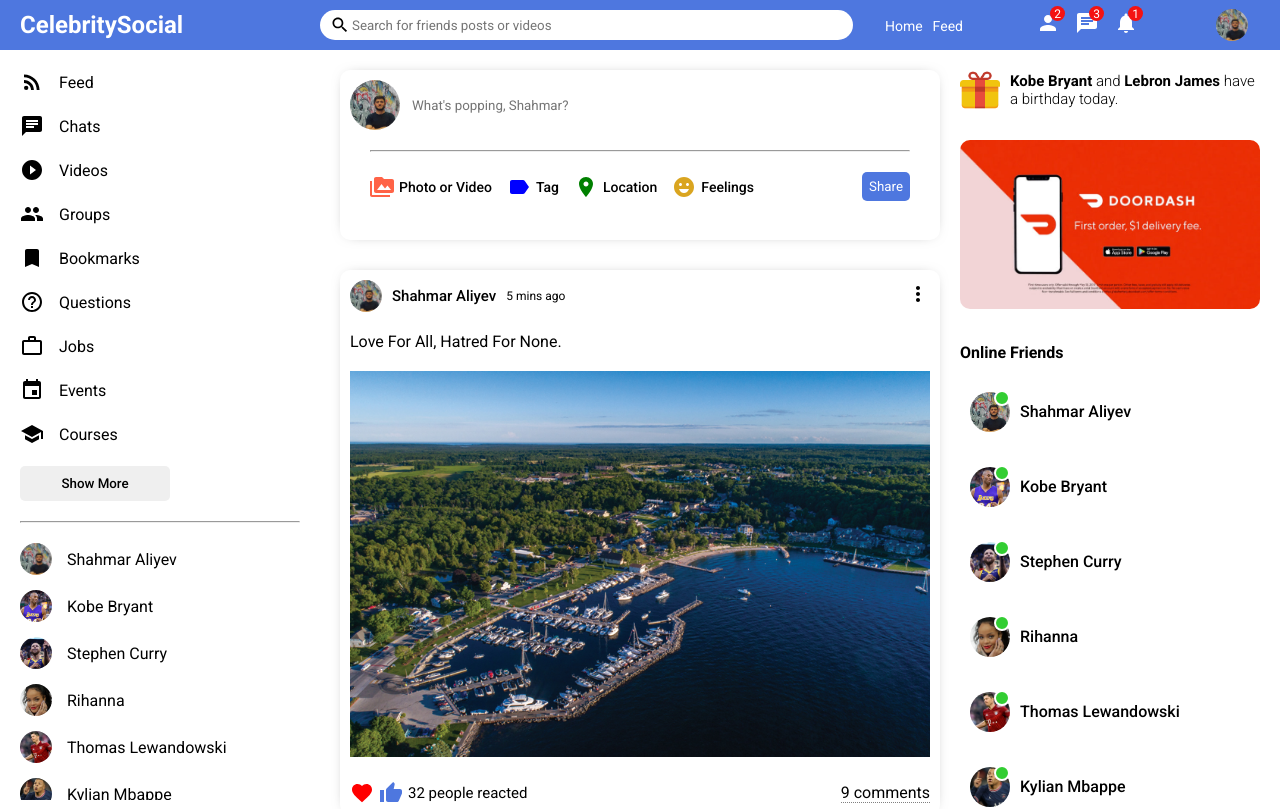
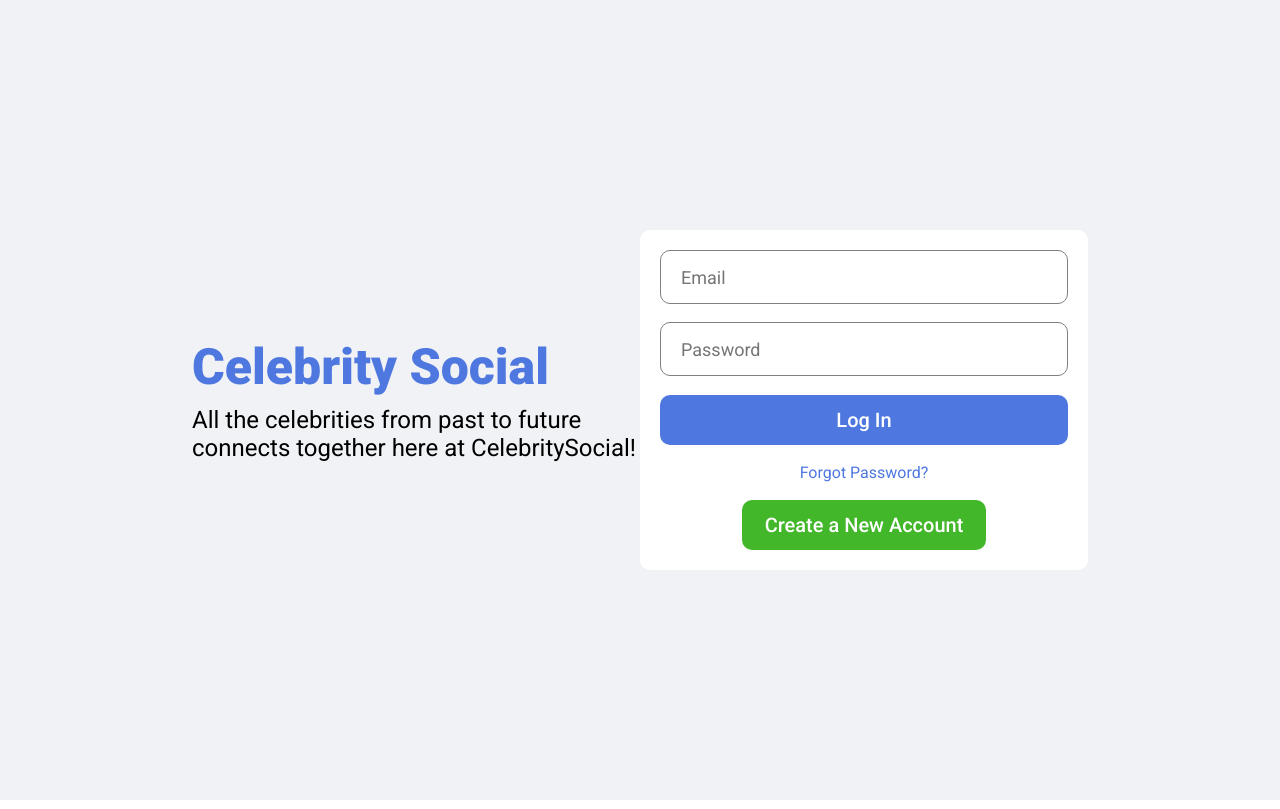
Before and after one commit to ShahmarAliyev/docosocial, a React (Create React App) app in the folder client/: page / in a window 1280 px wide. Shown: the top 809 px of the page. Built offline with nearby package versions, Linux system fonts and the light colour scheme.

Commit message:
created profile and login pages.

```diff
--- a/client/src/App.js
+++ b/client/src/App.js
@@ -1,8 +1,14 @@
-import Homepage from "./pages/homePage/HomePage";
+// import Profile from "./pages/profile/Profile";
+
+import Login from "./pages/login/Login";
+
+// import Homepage from "./pages/homePage/HomePage";
 function App() {
   return (
     <div>
-      <Homepage />
+      {/* <Profile /> */}
+      {/* <Homepage /> */}
+      <Login />
     </div>
   );
 }
--- a/client/src/components/rightbar/Rightbar.css
+++ b/client/src/components/rightbar/Rightbar.css
@@ -31,3 +31,54 @@
 .rightbarTitle {
   margin-bottom: 20px;
 }
+
+.rightbarFriendList {
+  padding: 0;
+  margin: 0;
+  list-style: none;
+}
+
+.rightbarTitle {
+  font-size: 18px;
+  font-weight: 500;
+  margin-bottom: 10px;
+}
+
+.rightbarInfo {
+  margin-bottom: 30px;
+}
+
+.rightbarInfoItem {
+  margin-bottom: 10px;
+}
+
+.rightbarInfoKey {
+  font-weight: 500;
+  margin-right: 15px;
+  color: #555;
+}
+
+.rightbarInfoValue {
+  font-weight: 300;
+}
+
+.rightbarFollowings {
+  display: flex;
+  flex-wrap: wrap;
+  justify-content: space-between;
+  margin-right: 5px;
+}
+
+.rightbarFollowing {
+  display: flex;
+  flex-direction: column;
+  margin-bottom: 20px;
+  cursor: pointer;
+}
+
+.rightbarFollowingImg {
+  width: 100px;
+  height: 100px;
+  object-fit: cover;
+  border-radius: 5px;
+}
--- a/client/src/components/rightbar/Rightbar.jsx
+++ b/client/src/components/rightbar/Rightbar.jsx
@@ -1,10 +1,11 @@
 import "./Rightbar.css";
 import { Users } from "../../data";
 import Online from "./online/Online";
-export default function Rightbar() {
-  return (
-    <div className="rightbar">
-      <div className="rightbarContainer">
+
+export default function Rightbar({ profile }) {
+  const HomeRightbar = () => {
+    return (
+      <>
         <div className="birthdayContainer">
           <img className="birthdayImage" alt="gift" src="assets/gift.png" />
           <span className="birthdayText">
@@ -21,6 +22,51 @@ export default function Rightbar() {
             return <Online key={user.id} user={user} />;
           })}
         </ul>
+      </>
+    );
+  };
+
+  const ProfileRightbar = () => {
+    return (
+      <>
+        <h4 className="rightbarTitle">User information</h4>
+        <div className="rightbarInfo">
+          <div className="rightbarInfoItem">
+            <span className="rightbarInfoKey">City:</span>
+            <span className="rightbarInfoValue">New York</span>
+          </div>
+          <div className="rightbarInfoItem">
+            <span className="rightbarInfoKey">From:</span>
+            <span className="rightbarInfoValue">Madrid</span>
+          </div>
+          <div className="rightbarInfoItem">
+            <span className="rightbarInfoKey">Relationship:</span>
+            <span className="rightbarInfoValue">Single</span>
+          </div>
+        </div>
+        <h4 className="rightbarTitle">User friends</h4>
+        <div className="rightbarFollowings">
+          {Users.map((user) => {
+            return (
+              <div className="rightbarFollowing">
+                <img
+                  src={user.profilePicture}
+                  alt=""
+                  className="rightbarFollowingImg"
+                />
+                <span className="rightbarFollowingName">{user.className}</span>
+              </div>
+            );
+          })}
+        </div>
+      </>
+    );
+  };
+
+  return (
+    <div className="rightbar">
+      <div className="rightbarWrapper">
+        {profile ? <ProfileRightbar /> : <HomeRightbar />}
       </div>
     </div>
   );
--- /dev/null
+++ b/client/src/pages/login/Login.jsx
@@ -0,0 +1,28 @@
+import "./Login.styles.css";
+
+export default function Login() {
+  return (
+    <div className="login">
+      <div className="loginWrapper">
+        <div className="loginLeft">
+          <h3 className="loginLogo">Celebrity Social</h3>
+          <span className="loginText">
+            All the celebrities from past to future connects together here at
+            CelebritySocial!
+          </span>
+        </div>
+        <div className="loginRight">
+          <div className="loginBox">
+            <input placeholder="Email" className="loginInput" />
+            <input placeholder="Password" className="loginInput" />
+            <button className="loginButton">Log In</button>
+            <span className="loginForgot">Forgot Password?</span>
+            <button className="loginRegisterButton">
+              Create a New Account
+            </button>
+          </div>
+        </div>
+      </div>
+    </div>
+  );
+}
--- /dev/null
+++ b/client/src/pages/login/Login.styles.css
@@ -0,0 +1,86 @@
+.login {
+  width: 100vw;
+  height: 100vh;
+  background-color: #f0f2f5;
+  display: flex;
+  align-items: center;
+  justify-content: center;
+}
+
+.loginWrapper {
+  width: 70%;
+  height: 70%;
+  display: flex;
+}
+
+.loginLeft,
+.loginRight {
+  flex: 1;
+  display: flex;
+  flex-direction: column;
+  justify-content: center;
+}
+
+.loginLogo {
+  font-size: 50px;
+  font-weight: 800;
+  color: rgb(78, 119, 223);
+  margin-bottom: 10px;
+}
+
+.loginText {
+  font-size: 24px;
+}
+
+.loginBox {
+  height: 300px;
+  padding: 20px;
+  background-color: white;
+  border-radius: 10px;
+  display: flex;
+  flex-direction: column;
+  justify-content: space-between;
+}
+
+.loginInput {
+  height: 50px;
+  border-radius: 10px;
+  border: 1px solid gray;
+  font-size: 18px;
+  padding-left: 20px;
+}
+
+.loginInput:focus {
+  outline: none;
+}
+
+.loginButton {
+  height: 50px;
+  border-radius: 10px;
+  border: none;
+  background-color: rgb(78, 119, 223);
+  color: white;
+  font-size: 20px;
+  font-weight: 500;
+  cursor: pointer;
+}
+
+.loginForgot {
+  text-align: center;
+  color: rgb(78, 119, 223);
+}
+
+.loginRegisterButton {
+  width: 60%;
+  align-self: center;
+  height: 50px;
+  border-radius: 10px;
+  border: none;
+  background-color: #42b72a;
+  /* background-color: limegreen; */
+
+  color: white;
+  font-size: 20px;
+  font-weight: 500;
+  cursor: pointer;
+}
--- /dev/null
+++ b/client/src/pages/profile/Profile.jsx
@@ -0,0 +1,41 @@
+import Feed from "../../components/feed/Feed";
+import Leftbar from "../../components/leftbar/Leftbar";
+import Navbar from "../../components/navbar/Navbar";
+import Rightbar from "../../components/rightbar/Rightbar";
+import "./Profile.styles.css";
+
+export default function Profile() {
+  return (
+    <>
+      <Navbar />
+      <div className="profile">
+        <Leftbar />
+
+        <div className="profileRight">
+          <div className="profileRightTop">
+            <div className="profileCover">
+              <img
+                alt="cover"
+                src="assets/cover.jpg"
+                className="profileCoverImage"
+              />
+              <img
+                alt="profile"
+                src="assets/profiles/profile.jpg"
+                className="profileProfileImage"
+              />
+            </div>
+            <div className="profileInfo">
+              <h4 className="profileInfoName">Shahmar Aliyev</h4>
+              <span className="profileInfoDetails"> I am new</span>
+            </div>
+          </div>
+          <div className="profileRightBottom">
+            <Feed />
+            <Rightbar profile />
+          </div>
+        </div>
+      </div>
+    </>
+  );
+}
```
Also changed, not shown: client/src/pages/profile/Profile.styles.css (added, +47 -0 lines), client/public/assets/cover.jpg (added), client/public/assets/login.png (added).
